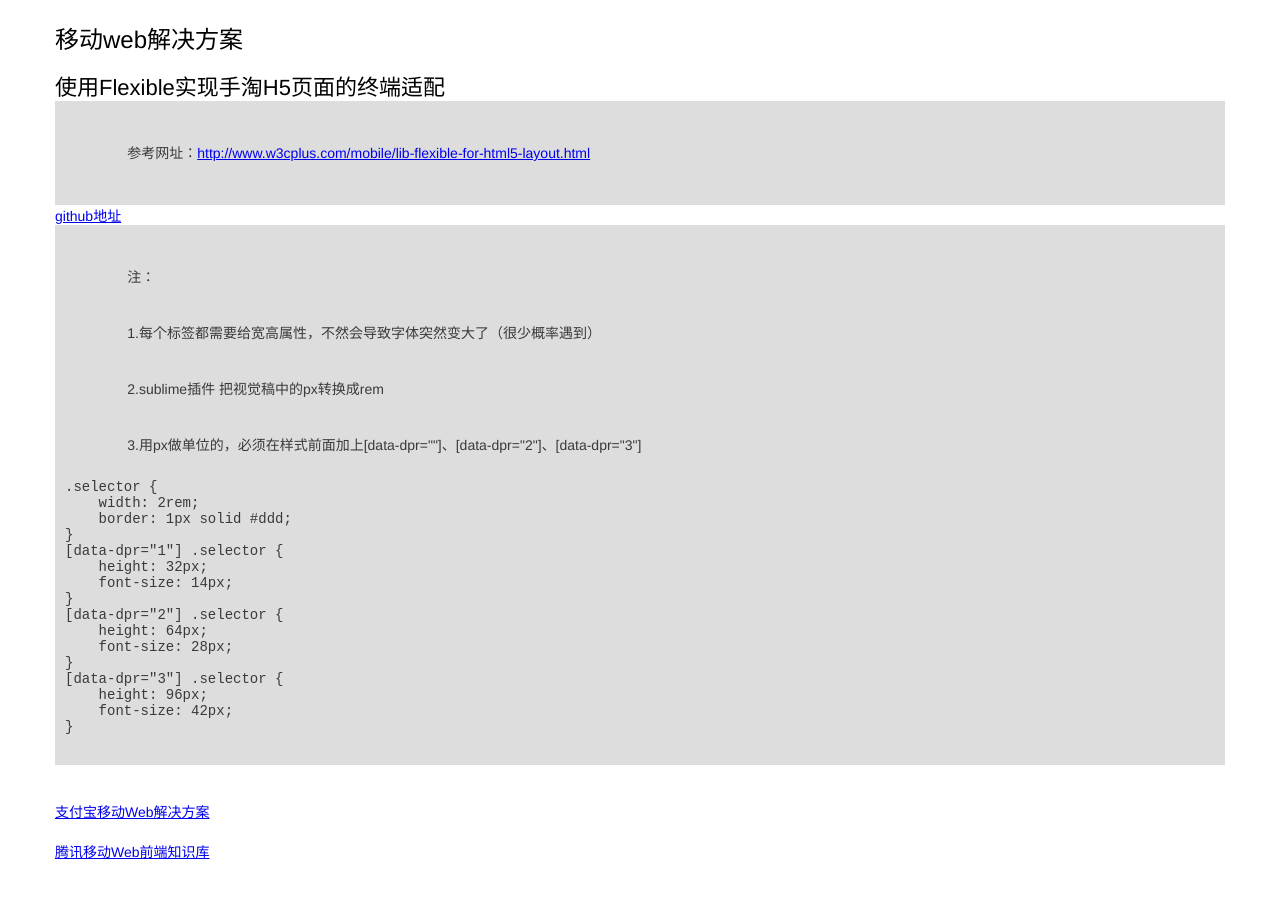
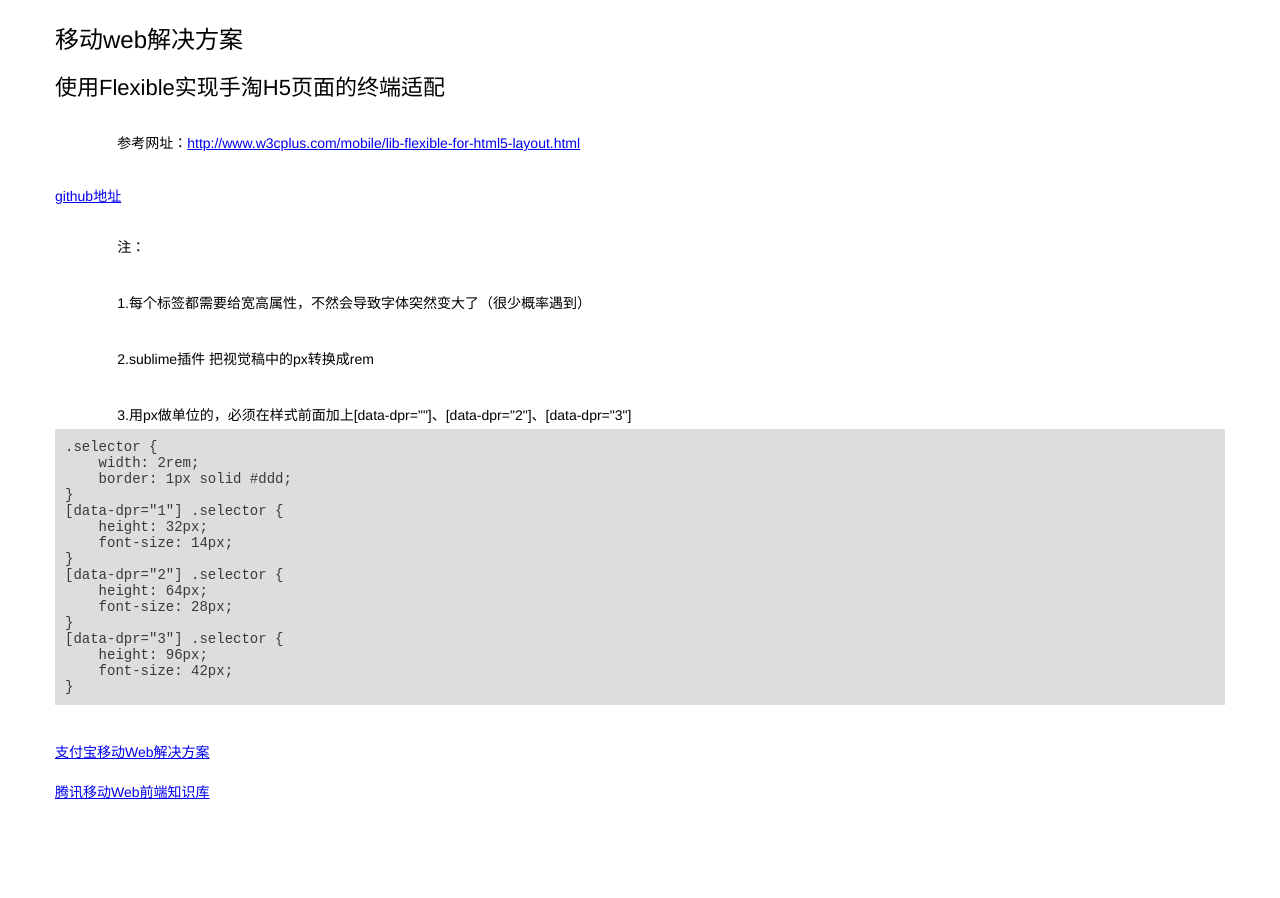
Before and after one commit to luozyiii/blog, a Jekyll site: the page built from _posts/2016-01-10-移动web解决方案.md, in a window 1280 px wide. Built offline with Jekyll 4.4.1, drawn with Linux system fonts in a browser that asks for light colours.

Commit message:
链接没自动换行

```diff
--- a/css/blog.css
+++ b/css/blog.css
@@ -24,13 +24,13 @@
 }
 span,p,pre {
 	font-size: 14px;
+	white-space: pre-wrap;
+	word-wrap: break-word;
 }
-pre,p {
+pre {
 	padding: 10px;
 	background-color: #ddd;
 	color: #3a3a3a;
-	white-space: pre-wrap;
-	word-wrap: break-word;
 }
 /*皮肤*/
 .s-red {
```
